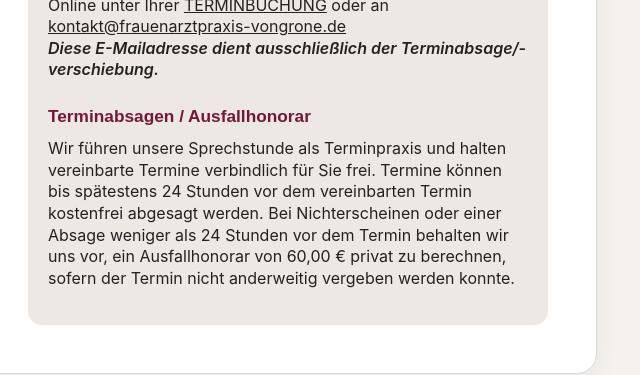
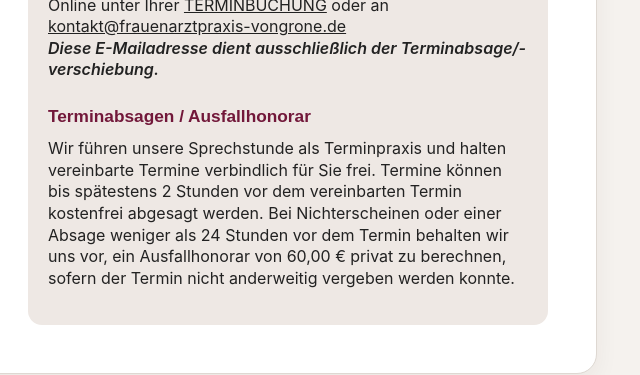
Before and after one commit to maxvongrone-ai/frauenarztpraxis-vongrone-preview, a plain HTML site: page index.html in a window 1280 px wide. Shown: the part 3180-3555 px from the top of the page, 628-1268 px from the left. Drawn offline with Linux system fonts and the light colour scheme.

Commit message:
Update index.html

```diff
--- a/index.html
+++ b/index.html
@@ -910,7 +910,7 @@ body.frame-editing .edit-help{display:block}
         <h3 data-edit>Terminverschiebung:</h3>
         <p data-edit>Online unter Ihrer <a href="https://medidate-v54-3-clean-booking-form.vercel.app/" target="_blank">TERMINBUCHUNG</a> oder an <a href="mailto:kontakt@frauenarztpraxis-vongrone.de">kontakt@frauenarztpraxis-vongrone.de</a><br><em>Diese E-Mailadresse dient ausschließlich der Terminabsage/-verschiebung.</em></p>
         <h3 class="second" data-edit>Terminabsagen / Ausfallhonorar</h3>
-        <p data-edit>Wir führen unsere Sprechstunde als Terminpraxis und halten vereinbarte Termine verbindlich für Sie frei. Termine können bis spätestens 24 Stunden vor dem vereinbarten Termin kostenfrei abgesagt werden. Bei Nichterscheinen oder einer Absage weniger als 24 Stunden vor dem Termin behalten wir uns vor, ein Ausfallhonorar von 60,00 € privat zu berechnen, sofern der Termin nicht anderweitig vergeben werden konnte.</p>
+        <p data-edit>Wir führen unsere Sprechstunde als Terminpraxis und halten vereinbarte Termine verbindlich für Sie frei. Termine können bis spätestens 2 Stunden vor dem vereinbarten Termin kostenfrei abgesagt werden. Bei Nichterscheinen oder einer Absage weniger als 24 Stunden vor dem Termin behalten wir uns vor, ein Ausfallhonorar von 60,00 € privat zu berechnen, sofern der Termin nicht anderweitig vergeben werden konnte.</p>
       </div>
     </div>
   </section>
```
